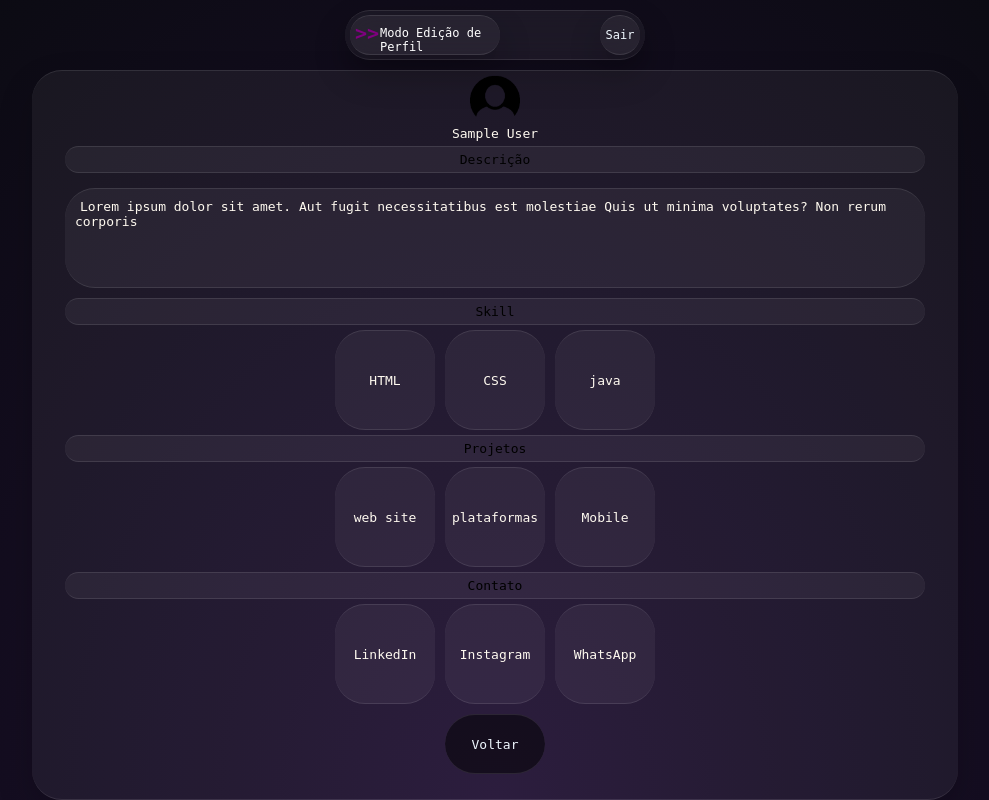
After one commit to jpdicarvalho/WebProject-BSI-SevenHub, a PHP site: page /editar.php?id=1 in a window 1280 px wide. The commit adds this page. Shown: the whole page, without its empty margins (145-1134 px from the left). Run offline with PHP 8.4, Linux system fonts and the light colour scheme; the visitor is signed in with stand-in values (Sample User, id 1); tables that the repository leaves empty or names only in its code hold one stand-in row (values such as "Sample post").

Commit message:
README e Editar.php - Upgrade
Aqui foi feita a atualização do README para a apresentação de hoje e a inicialização da construção da página editar.php, que tem por finalidade permitir ao usuário a edição de suas informações cadastradas.

```diff
--- /dev/null
+++ b/WebProject/editar.php
@@ -0,0 +1,82 @@
+<?php
+session_start();
+include_once "conexao.php";
+
+$id = filter_input(INPUT_GET, "id", FILTER_SANITIZE_NUMBER_INT);
+
+if(empty($id)){
+    echo"<script> alert('Usuário não encontrado!');
+    window.location.href='index.html';
+    </script>";
+    exit();
+}
+?>
+<!DOCTYPE html>
+<html lang='pt-br'>
+<head>
+    <meta charset='UTF-8'>
+    <meta http-equiv='X-UA-Compatible' content='IE=edge'>
+    <meta name='viewport' content='width=device-width, initial-scale=1.0'>
+    <link rel='stylesheet' type='text/css' href='css/visualizar.css'>
+    <title>Editar Perfil</title>
+</head>
+<body>
+    <?php
+    $query_usuario = "SELECT id, nome, email, usuario, desenvolvedor FROM users WHERE id=$id LIMIT 1";
+    $result_usuario = $conn->prepare($query_usuario);
+    $result_usuario->execute();
+
+    if(($result_usuario) AND ($result_usuario->rowCount() !=0)){
+        $row_usuario = $result_usuario->fetch(PDO::FETCH_ASSOC);
+        extract($row_usuario);
+        echo "<header>
+                    <div class='box'>
+                    <p id='key'>>></p><div class='usuario'>Modo Edição de Perfil</div>
+                    </div>
+                    <div id='sair'><a href='sair.php'>Sair</a></div>
+                 </header>";
+                 echo"<section class='wrapper'>
+                        <img id='img' src='img/img1.png'>
+                        <span id='nome'>$nome</span>
+                        <div class='container'>
+                            <h2>Descrição</h2>
+                            <div id=descricao>
+                                <span id='nome'>Lorem ipsum dolor sit amet.
+                                    Aut fugit necessitatibus est molestiae Quis ut minima voluptates?
+                                    Non rerum corporis
+                                </span>
+                            </div>
+                            <h2>Skill</h2>
+                            <div class='Skillfilde'>
+                                <div class='SkillBox'>HTML</div>
+                                <div class='SkillBox'>CSS</div>
+                                <div class='SkillBox'>java</div>
+                            </div>
+                            <h2>Projetos</h2>
+                            <div class='Skillfilde'>
+                                <div class='SkillBox'>web site</div>
+                                <div class='SkillBox'>plataformas</div>
+                                <div class='SkillBox'>Mobile</div>
+                            </div>
+                            <h2>Contato</h2>
+                            <div class='Skillfilde'>
+                                <div class='SkillBox'>LinkedIn</div>
+                                <div class='SkillBox'>Instagram</div>
+                                <div class='SkillBox'>WhatsApp</div>
+                            </div>
+                            <div class='Skillfilde'>
+                                <div id='voltar'><a href='homeDev.php'>Voltar</a></div>
+                            </div>
+                    </section>";
+    }else{
+        echo"<script> alert('Usuário não encontrado!');
+                window.location.href='index.html';
+            </script>";
+        exit();
+    }
+    ?>
+</body>
+<!--<textarea id='descricao' name='descricao' rows='5' cols='33'>
+                                Fale um pouco sobre você...
+                            </textarea>-->
+</html>
--- a/WebProject/homeDev.php
+++ b/WebProject/homeDev.php
@@ -48,7 +48,7 @@ session_start();
                  echo"<section class='wrapper'>
                         <div class='container'>
                             <h3>Seja bem vindo!</h3>
-                            <div class='btn'><p id='key'>{</p><a href='loginEmp.php'>Editar Perfil</a><p id='key'>}</p></div>
+                            <div class='btn'><p id='key'>{</p><a href='editar.php?id=$id'>Editar Perfil</a><p id='key'>}</p></div>
                             <div class='btn'><p id='key'>{</p><a href='visualizar.php?id=$id'>Visualizar Perfil</a><p id='key'>}</p></div>
                         </div>
                     </section>
```
Also changed, not shown: WebProject/cube3d.html (deleted, +0 -20 lines), README.md.
